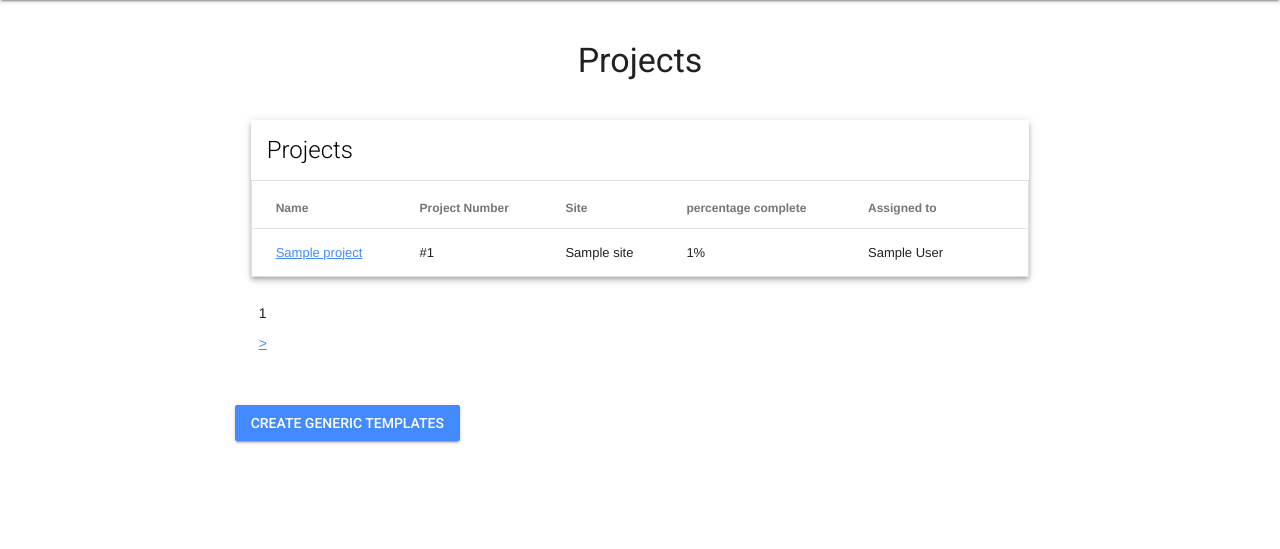
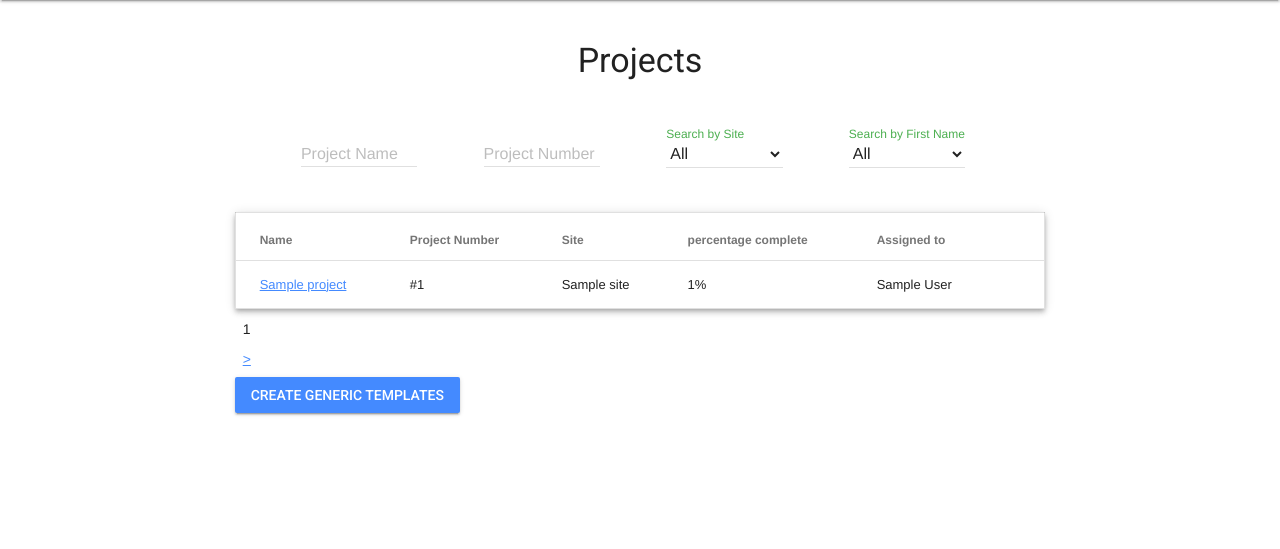
Before and after one commit to SEBA-Smart-Services/medusa-sbo, a Python web app: template app/templates/projects.html in a window 1280 px wide. Shown: the part 128-677 px from the top of the page. Run offline with Jinja, Linux system fonts and the light colour scheme; the template is opened without the code that fills it: most values are stand-ins (such as "Sample title", 1, 10 or a date in 2020); some libraries are stand-ins or nearby versions.

Commit message:
Filtering for all projects page added

```diff
--- a/app/templates/flicket/flicket_tickets.html
+++ b/app/templates/flicket/flicket_tickets.html
@@ -38,7 +38,7 @@
 
           <div class="mdl-cell--1-col"></div>
 
-          <div class="mdl-textfield mdl-js-textfield mdl-textfield--floating-label mdl-cell--2-col">
+          <div class="mdl-textfield mdl-js-textfield mdl-textfield--floating-label mdl-cell mdl-cell--2-col">
             <label class="mdl-textfield__label">Search by Priority</label>
             <select id="priorityfil" class="form-control mdl-textfield__input">
               <option value="all">All</option>
@@ -50,7 +50,7 @@
 
           <div class="mdl-cell--1-col"></div>
 
-          <div class="mdl-textfield mdl-js-textfield mdl-textfield--floating-label mdl-cell--2-col">
+          <div class="mdl-textfield mdl-js-textfield mdl-textfield--floating-label mdl-cell mdl-cell--2-col">
             <label class="mdl-textfield__label">Search by category</label>
             <select id="categoryfil" class="form-control mdl-textfield__input">
               <option value="all">All</option>
@@ -62,7 +62,7 @@
 
           <div class="mdl-cell--1-col"></div>
 
-          <div class="mdl-textfield mdl-js-textfield mdl-textfield--floating-label mdl-cell--2-col">
+          <div class="mdl-textfield mdl-js-textfield mdl-textfield--floating-label mdl-cell mdl-cell--2-col">
             <label class="mdl-textfield__label">Search by Status</label>
             <select id="statusfil" class="form-control mdl-textfield__input">
               <option value="all">All</option>
--- a/app/templates/projects.html
+++ b/app/templates/projects.html
@@ -4,11 +4,48 @@
       <h3>Projects</h3>
   </div>
 
-  <div class="mdl-cell mdl-cell--12-col mdl-grid">
+  <div class="mdl-grid mdl-cell mdl-cell--12-col">
+    <div class="mdl-cell--1-col"></div>
+
+    <div class="mdl-textfield mdl-js-textfield mdl-textfield--floating-label mdl-cell mdl-cell--2-col">
+      <input type="text" id="namefil" class="form-control mdl-textfield__input">
+      <label class="mdl-textfield__label">Project Name</label>
+    </div>
+
+    <div class="mdl-cell--1-col"></div>
+
+    <div class="mdl-textfield mdl-js-textfield mdl-textfield--floating-label mdl-cell mdl-cell--2-col">
+      <input type="text" id="projectnumfil" class="form-control mdl-textfield__input">
+      <label class="mdl-textfield__label">Project Number</label>
+    </div>
+
+    <div class="mdl-cell--1-col"></div>
+
+    <div class="mdl-textfield mdl-js-textfield mdl-textfield--floating-label mdl-cell mdl-cell--2-col">
+      <label class="mdl-textfield__label">Search by Site</label>
+      <select id="sitefil" class="form-control mdl-textfield__input">
+        <option value="all">All</option>
+        {% for site in sites %}
+          <option value="{{site.name}}">{{site.name}}</option>
+        {% endfor %}
+      </select>
+    </div>
+
+    <div class="mdl-cell--1-col"></div>
+
+    <div class="mdl-textfield mdl-js-textfield mdl-textfield--floating-label mdl-cell mdl-cell--2-col">
+      <label class="mdl-textfield__label">Search by First Name</label>
+      <select id="assignfil" class="form-control mdl-textfield__input">
+        <option value="all">All</option>
+        {% for user in users %}
+          <option value="{{user.id}}">{{user.first_name}} {{user.last_name}}</option>
+        {% endfor %}
+      </select>
+    </div>
+  </div>
+
     <div class="mdl-cell mdl-cell--12-col mdl-shadow--4dp mdl-typography--text-center">
-      <div class="mdl-card__title">
-        <h2 class="mdl-card__title-text">Projects</h2>
-      </div>
+
       <table class="mdl-data-table mdl-js-data-table" style="width: 100%">
         <thead>
           <tr>
@@ -19,7 +56,7 @@
             <th class="mdl-data-table__cell--non-numeric">Assigned to</th>
           </tr>
         </thead>
-        <tbody>
+        <tbody id="tbody">
           {% for project in projects.items %}
             <tr>
               <td class="mdl-data-table__cell--non-numeric"><a href="/site/{{project.site}}/projects/{{project.name}}">{{ project.name }}</a></td>
@@ -35,14 +72,14 @@
 
     <div id="pagination" class="mdl-cell mdl-cell--12-col">
       <a id="previous" class="mdl-cell mdl-cell--4-col" href="#" style="display: none">&lt;</a>
-      {% if projects.next_num %}<p id="page" class="mdl-cell mdl-cell--4-col">{{projects.page}}</p>
-      <a id="next" class="mdl-cell mdl-cell--4-col" href="#">&gt;</a>
+      {% if projects.next_num %}
+        <p id="page" class="mdl-cell mdl-cell--4-col">
+          {{projects.page}}
+        </p>
+        <a id="next" class="mdl-cell mdl-cell--4-col" href="#">&gt;</a>
       {% endif%}
     </div>
 
-  </div>
-
-  <br>
 
   <div class="mdl-cell mdl-cell--12-col">
     <form action="/generic" method="GET">
@@ -54,7 +91,7 @@
   <script>
     //Filters
     $(document).ready(function(){
-      $("#namefil, #priorityfil, #categoryfil, #statusfil").change(function(){
+      $("#namefil, #projectnumfil, #sitefil, #assignfil").change(function(){
         $.get("/_filter_projects", {name: $('#namefil').val(),
                                   project_number: $('#projectnumfil').val(),
                                   site: $('#sitefil option:selected').val(),
```
Also changed, not shown: app/controllers.py (+31 -3 lines).
